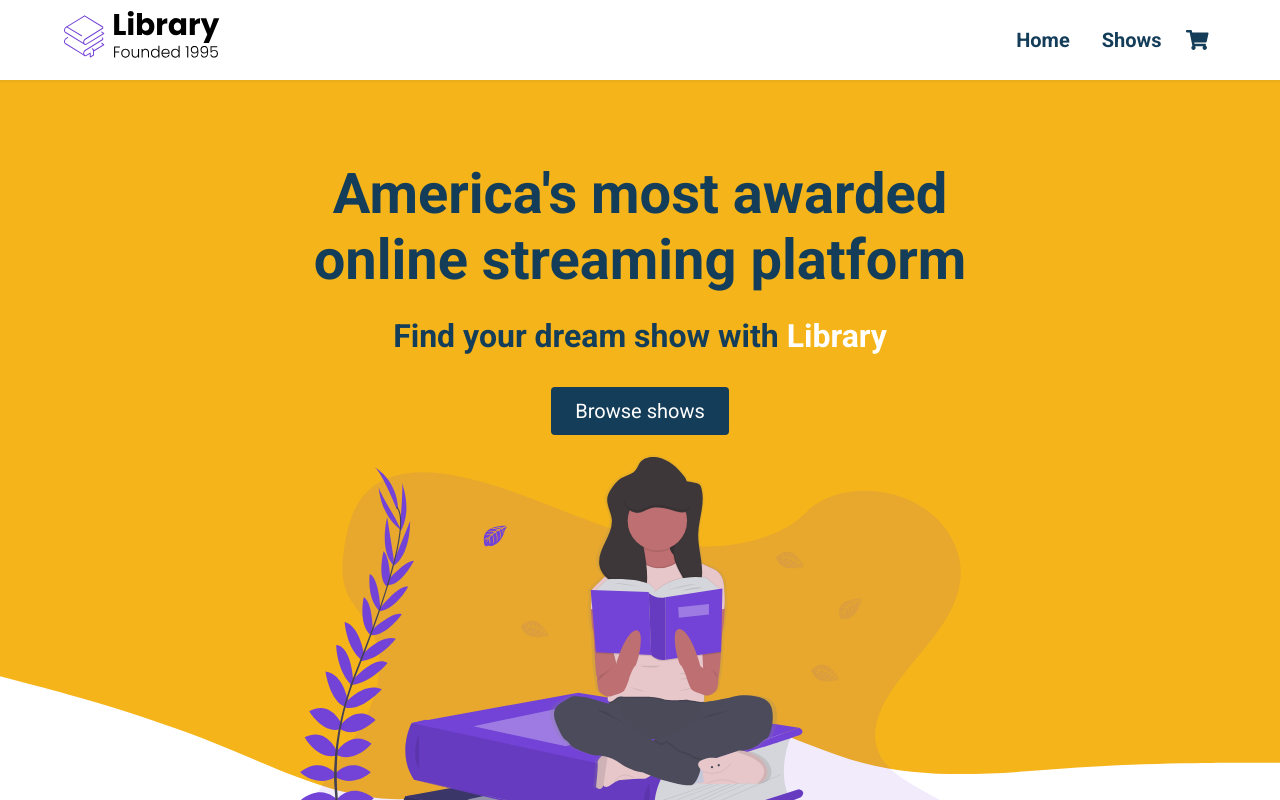
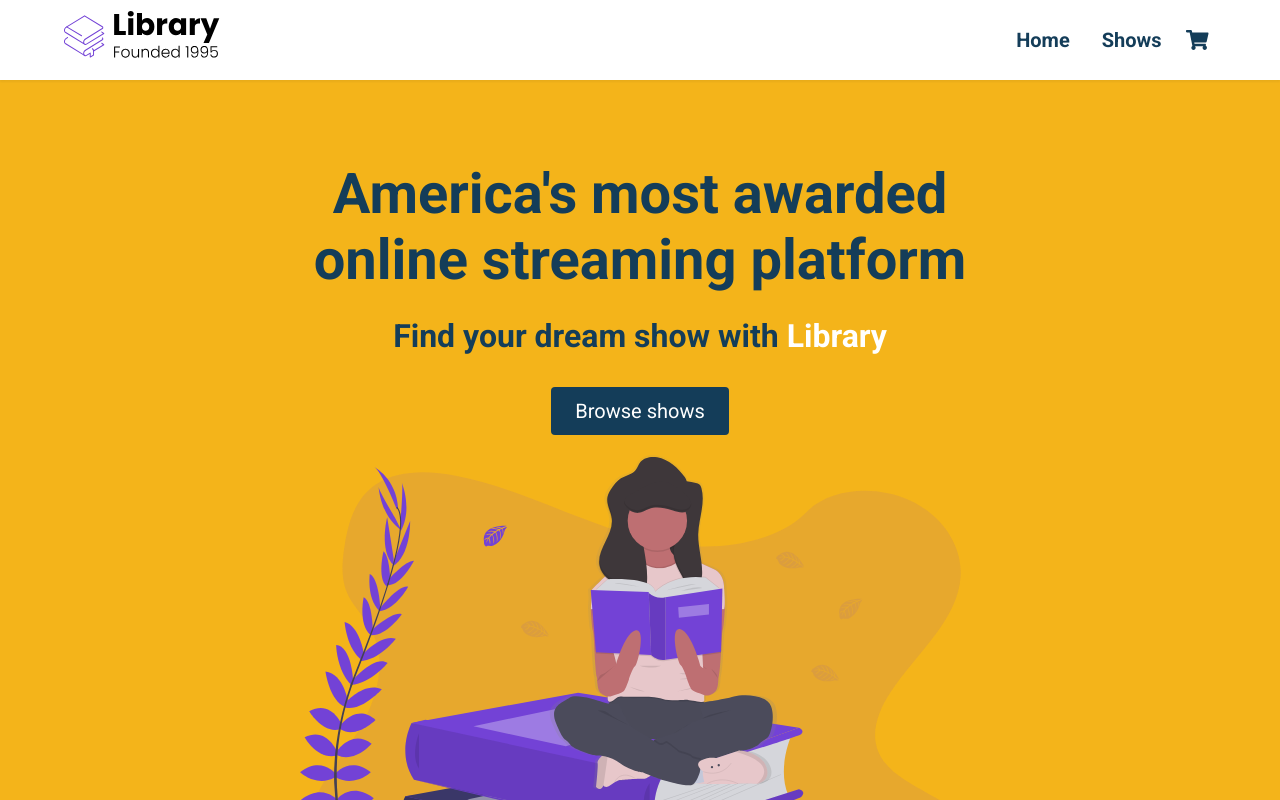
Before and after one commit to JawadH02/library-react, a React (Create React App) app: page / in a window 1280 px wide. Shown: the top 800 px of the page. Built offline with nearby package versions, Linux system fonts and the light colour scheme.

Commit message:
fixed styling bug

```diff
--- a/src/index.css
+++ b/src/index.css
@@ -230,7 +230,6 @@ LANDING
 
 header {
   padding-top: 81px;
-  height: calc(100vh - 80px);
 }
 
 .header__container {
```
